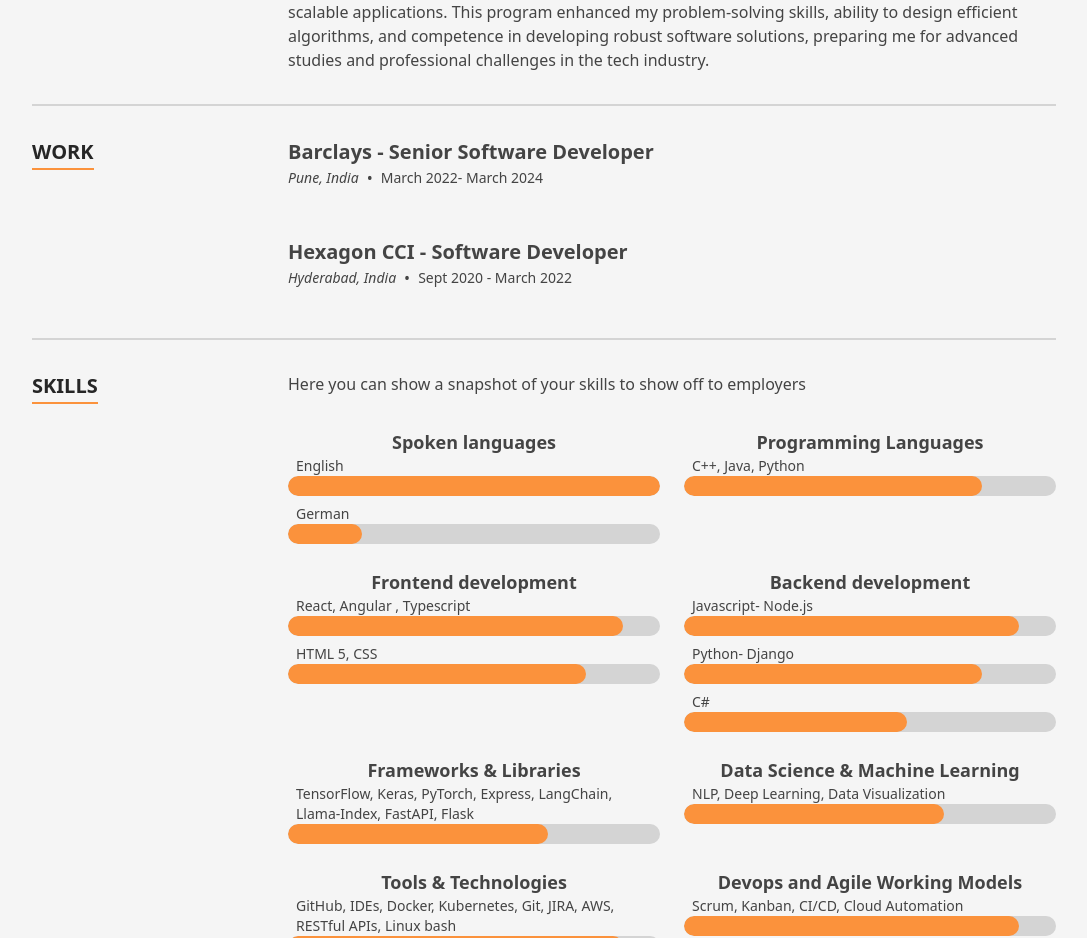
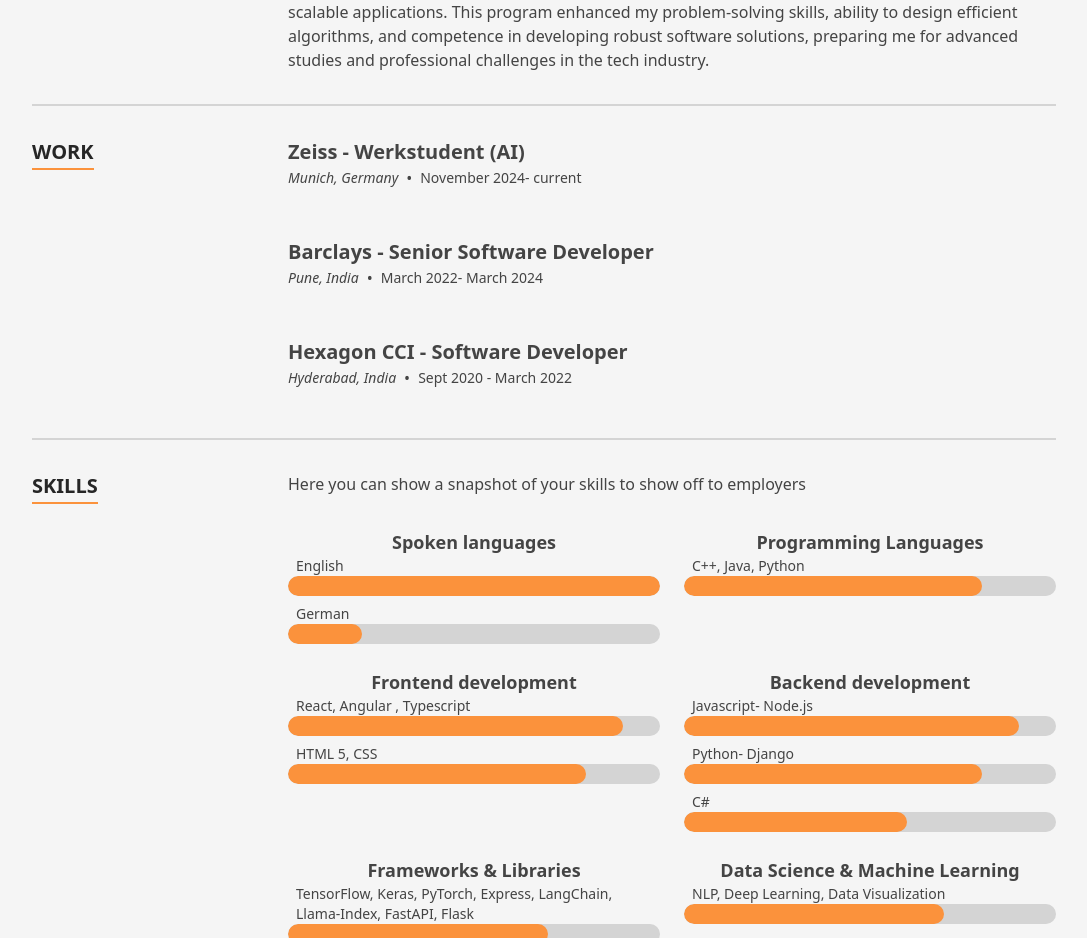
Before and after one commit to shivang-7135/Portfolio, a Next.js app: page / in a window 1280 px wide. Shown: the part 1840-2778 px from the top of the page, without its empty margins (96-1183 px from the left). Built offline with nearby package versions, Linux system fonts and the light colour scheme.

Commit message:
Update job profile description in data.tsx

```diff
--- a/src/data/data.tsx
+++ b/src/data/data.tsx
@@ -330,6 +330,15 @@ export const education: TimelineItem[] = [
 
 export const experience: TimelineItem[] = [
   {
+    date: 'November 2024- current',
+    location: 'Munich, Germany',
+    title: 'Zeiss - Werkstudent (AI)',
+    content: (
+      <p>
+
+      </p>
+    ),
+  },{
     date: 'March 2022- March 2024',
     location: 'Pune, India',
     title: 'Barclays - Senior Software Developer',
```
